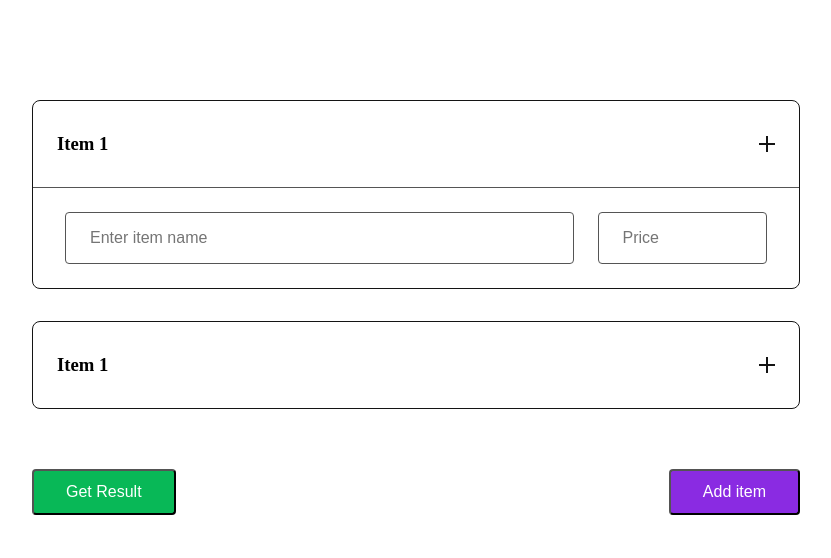
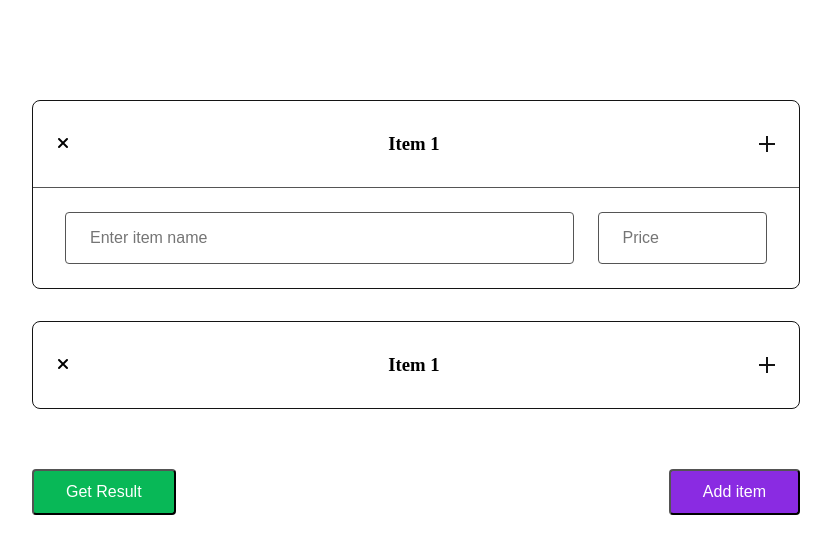
Before and after one commit to Sayem-356093/Dom-Practice-2, a plain HTML site: page index.html in a window 1280 px wide. Shown: the whole page, without its empty margins (224-1055 px from the left). Drawn offline with Linux system fonts and the light colour scheme.

Commit message:
index.html

```diff
--- a/index.html
+++ b/index.html
@@ -3,12 +3,14 @@
   <head>
     <title>javascript Practice</title>
     <link rel="stylesheet" href="practice-2.css" />
+    <link rel="stylesheet" href="https://cdnjs.cloudflare.com/ajax/libs/font-awesome/6.5.2/css/all.min.css" integrity="sha512-SnH5WK+bZxgPHs44uWIX+LLJAJ9/2PkPKZ5QiAj6Ta86w+fsb2TkcmfRyVX3pBnMFcV7oQPJkl9QevSCWr3W6A==" crossorigin="anonymous" referrerpolicy="no-referrer" />
   </head>
   <body>
     <div class="container">
       <div class="accordion-wrapper" id="accordions">
         <div class="accordion-item">
           <div class="accordion-header">
+            <div class="delete-icon"><i class="fa-solid fa-xmark"></i></div>
             <h3 class="title">Item 1</h3>
             <div class="plus-icon">
               <div class="plus"></div>
@@ -29,6 +31,7 @@
         </div>
         <div class="accordion-item">
           <div class="accordion-header">
+            <div class="delete-icon"><i class="fa-solid fa-xmark"></i></div>
             <h3 class="title">Item 1</h3>
             <div class="plus-icon">
               <div class="plus"></div>
```
